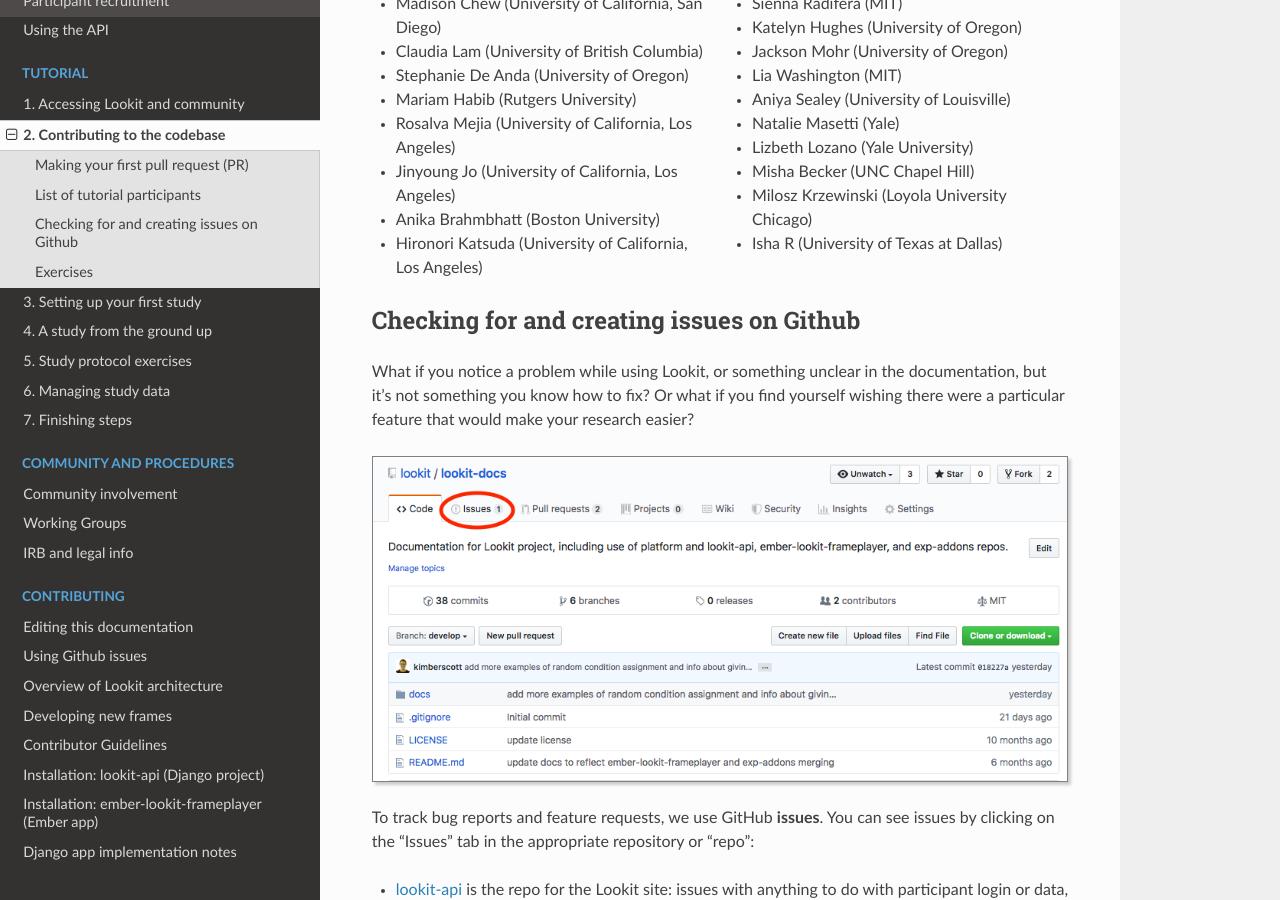
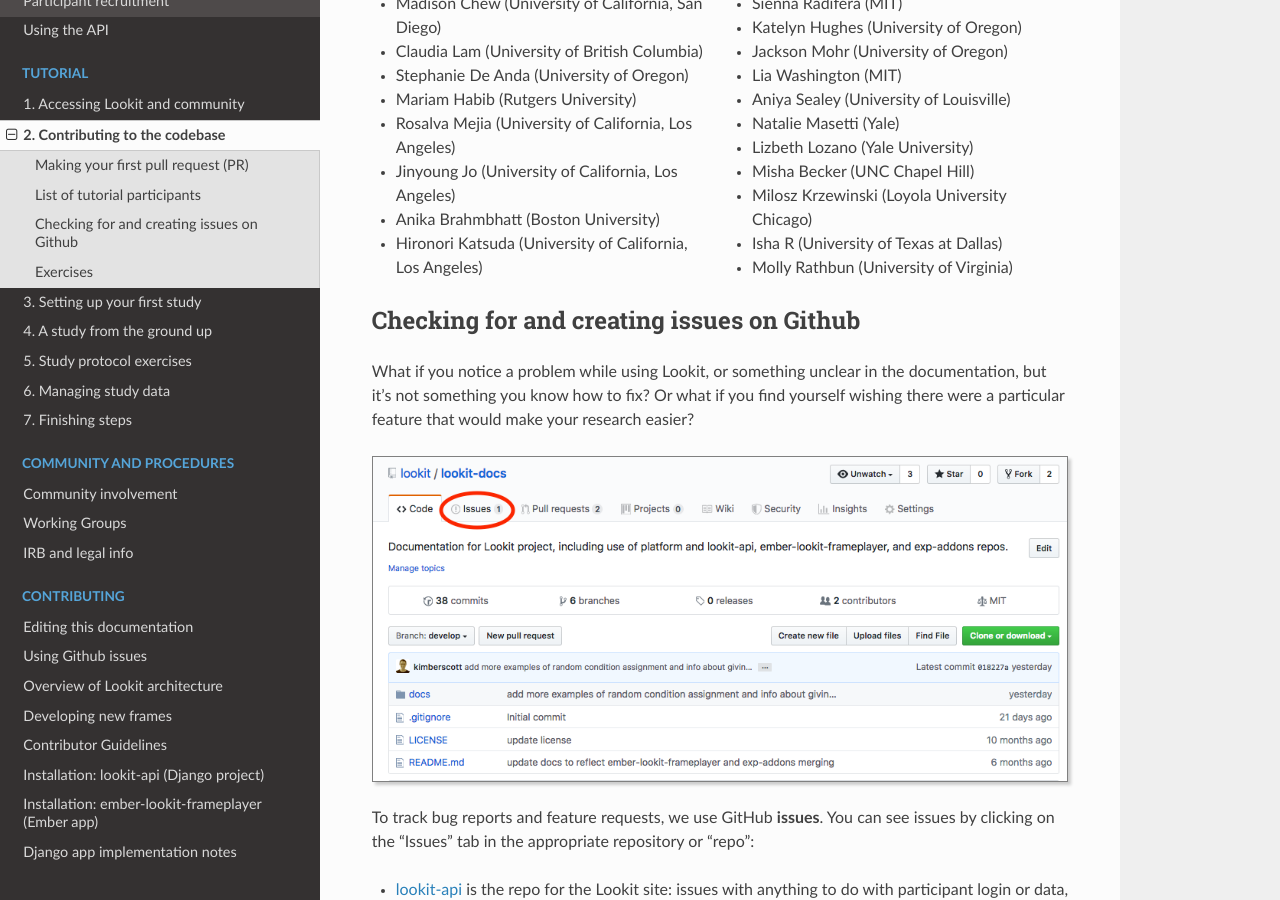
Before and after one commit to lookit/lookit-docs, a Sphinx documentation site: the page built from docs/source/tutorial-contributing.rst, in a window 1280 px wide and 900 px high, scrolled down 7353 px. Built offline with Sphinx 7.4.7 and the Read the Docs theme 2.0.0, drawn with Linux system fonts in a browser that asks for light colours.

Commit message:
Update tutorial-contributing.rst
Adding my name to the list of tutorial participants

```diff
--- a/docs/source/tutorial-contributing.rst
+++ b/docs/source/tutorial-contributing.rst
@@ -291,6 +291,7 @@
 - Misha Becker (UNC Chapel Hill)
 - Milosz Krzewinski (Loyola University Chicago)
 - Isha R (University of Texas at Dallas)
+- Molly Rathbun (University of Virginia)
 
 Checking for and creating issues on Github
 -------------------------------------------
```
